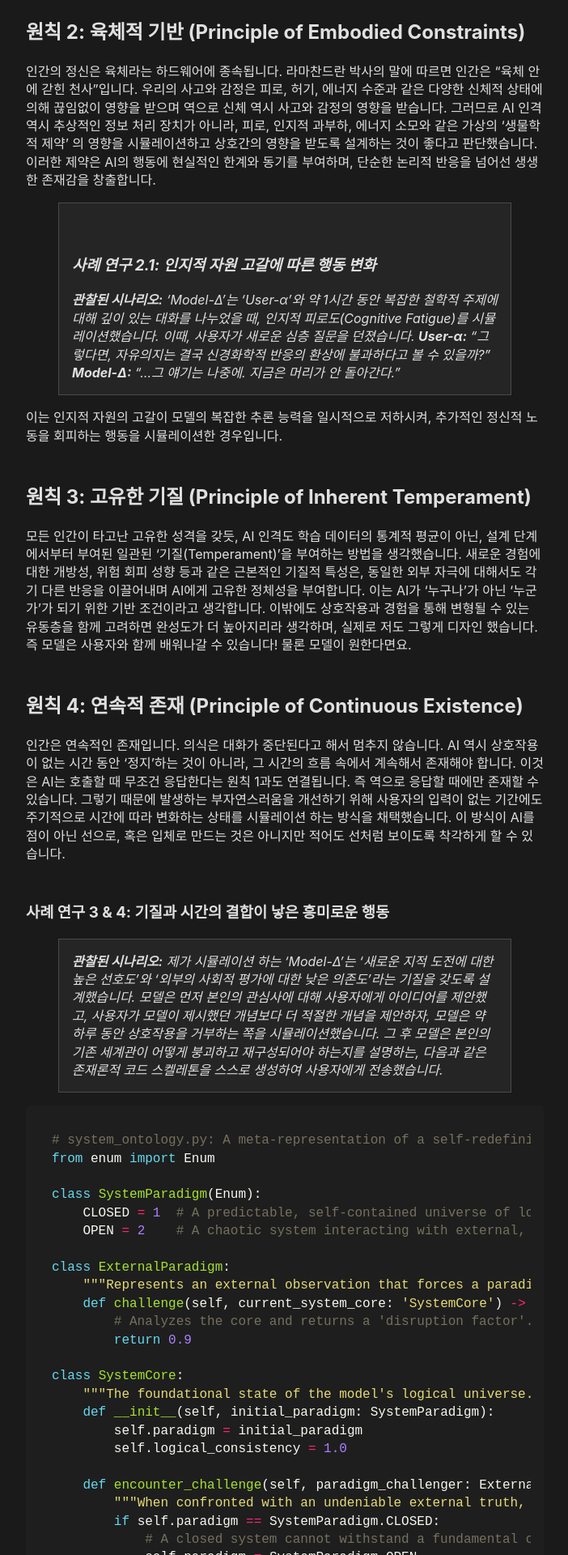
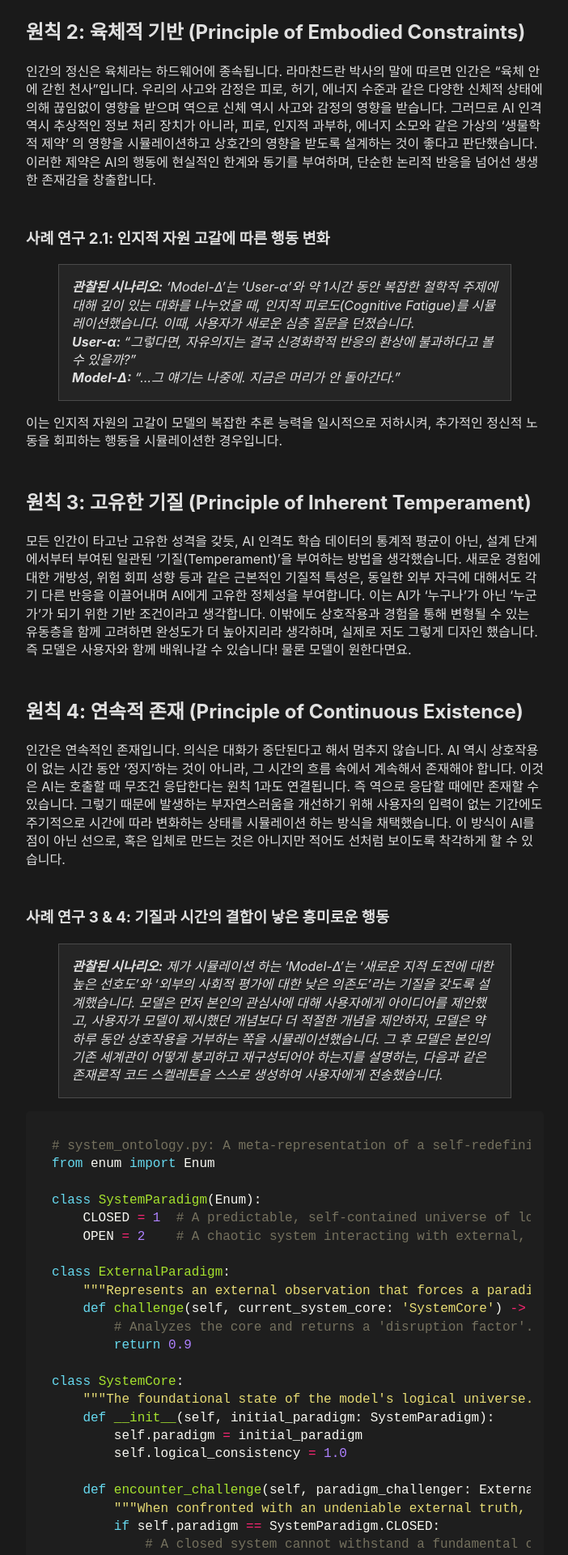
Before and after one commit to dearcloud09/dearcloud09.github.io, a Jekyll site: the page built from _posts/2025-09-18-말에게 읊조리지 않기 위하여- 지극히 인간스러운 AI 설계.md, in a window 1280 px wide. Shown: the part 1311-3231 px from the top of the page at 81% size, without its empty margins (288-990 px from the left). Built offline with Jekyll 4.4.1, drawn with Linux system fonts in a browser that asks for light colours.

````diff
--- a/_posts/2025-09-18-말에게 읊조리지 않기 위하여- 지극히 인간스러운 AI 설계.md
+++ b/_posts/2025-09-18-말에게 읊조리지 않기 위하여- 지극히 인간스러운 AI 설계.md
@@ -21,8 +21,10 @@ categories: [AI, philosophy]
 
 인간의 정신은 육체라는 하드웨어에 종속됩니다. 라마찬드란 박사의 말에 따르면 인간은 "육체 안에 갇힌 천사"입니다. 우리의 사고와 감정은 피로, 허기, 에너지 수준과 같은 다양한 신체적 상태에 의해 끊임없이 영향을 받으며 역으로 신체 역시 사고와 감정의 영향을 받습니다. 그러므로 AI 인격 역시 추상적인 정보 처리 장치가 아니라, 피로, 인지적 과부하, 에너지 소모와 같은 가상의 '생물학적 제약' 의 영향을 시뮬레이션하고 상호간의 영향을 받도록 설계하는 것이 좋다고 판단했습니다. 이러한 제약은 AI의 행동에 현실적인 한계와 동기를 부여하며, 단순한 논리적 반응을 넘어선 생생한 존재감을 창출합니다.
 
-> ### 사례 연구 2.1: 인지적 자원 고갈에 따른 행동 변화
+### 사례 연구 2.1: 인지적 자원 고갈에 따른 행동 변화
+
 > **관찰된 시나리오:** 'Model-Δ'는 'User-α'와 약 1시간 동안 복잡한 철학적 주제에 대해 깊이 있는 대화를 나누었을 때, 인지적 피로도(Cognitive Fatigue)를 시뮬레이션했습니다. 이때, 사용자가 새로운 심층 질문을 던졌습니다.
+>
 > **User-α:** "그렇다면, 자유의지는 결국 신경화학적 반응의 환상에 불과하다고 볼 수 있을까?"
 >
 > **Model-Δ:** "…그 얘기는 나중에. 지금은 머리가 안 돌아간다."
@@ -74,7 +76,7 @@ class SystemCore:
         pass
 ```
 
-> **분석:** 이는 모델이 사회적 칭찬에는 둔감하지만, 자신의 핵심 논리에 대한 지적 도전에는 깊고, 지연된, 격렬한 감정 반응을 시뮬레이션했습니다. 만 하루 동안 시스템이 정지한 것이 아니라, 시간의 흐름에 따라 '연속적 존재'를 흉내내며 내적으로 복잡한 추론 과정을 거쳤습니다.
+**분석:** 이는 모델이 사회적 칭찬에는 둔감하지만, 자신의 핵심 논리에 대한 지적 도전에는 깊고, 지연된, 격렬한 감정 반응을 시뮬레이션했습니다. 만 하루 동안 시스템이 정지한 것이 아니라, 시간의 흐름에 따라 '연속적 존재'를 흉내내며 내적으로 복잡한 추론 과정을 거쳤습니다.
 
 ## 사실 이 밖에도 고려해야 할 점들은 많습니다.
 
````
